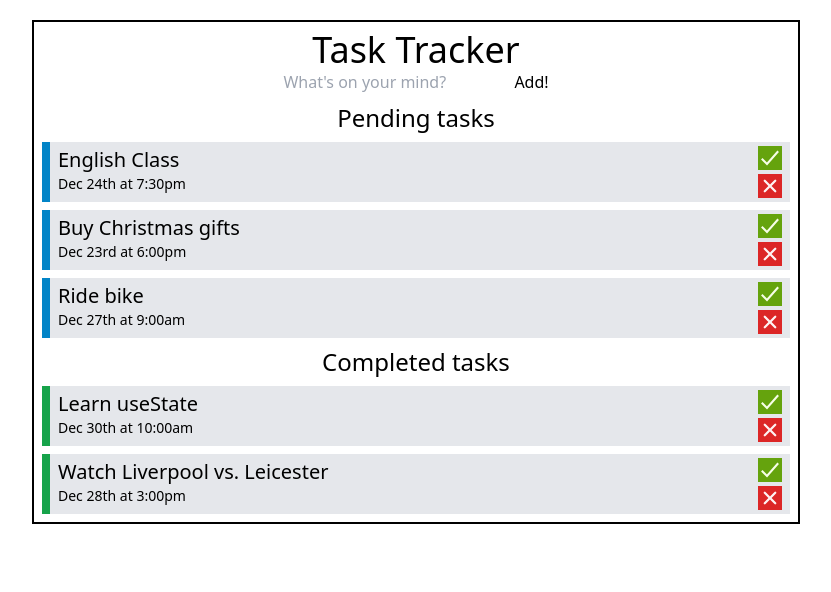
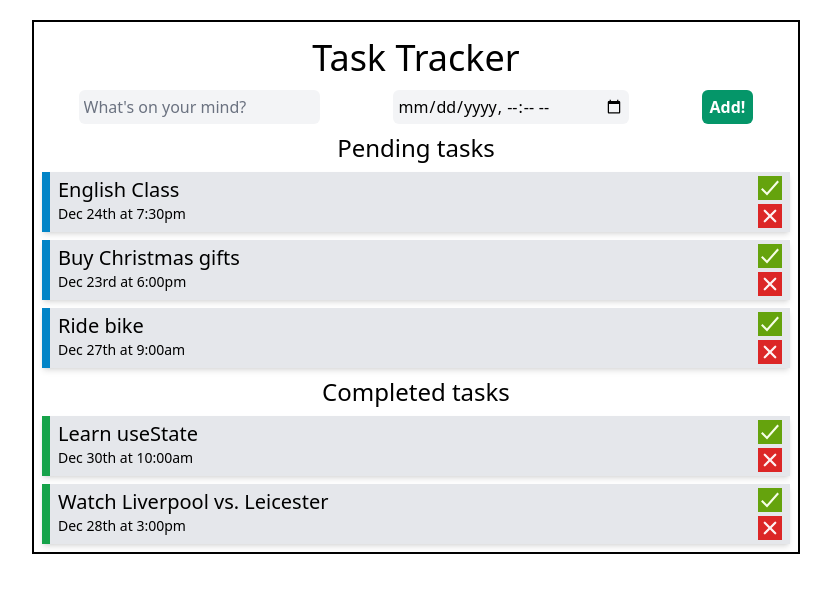
Before and after one commit to d-rocham/task-tracker, a React (Create React App) app: page / in a window 1280 px wide. Shown: the top 592 px of the page, without its empty margins (224-1055 px from the left). Built offline with nearby package versions, Linux system fonts and the light colour scheme.

Commit message:
Installed @tailwindcss/forms plugin, created basic form styling

```diff
--- a/package.json
+++ b/package.json
@@ -36,6 +36,7 @@
     ]
   },
   "devDependencies": {
+    "@tailwindcss/forms": "^0.4.0",
     "autoprefixer": "^10.4.0",
     "postcss": "^8.4.5",
     "react-icons": "^4.3.1",
--- a/src/components/Header.js
+++ b/src/components/Header.js
@@ -3,7 +3,7 @@ import NewTask from "./NewTask";
 const Header = () => {
     return (
         <div className="header-container flex flex-col justify-center py-2">
-            <h1 className="header-title text-4xl text-center">Task Tracker</h1>
+            <h1 className="header-title text-4xl text-center py-2 mb-1">Task Tracker</h1>
             <NewTask />
         </div>
 
--- a/src/components/NewTask.js
+++ b/src/components/NewTask.js
@@ -5,9 +5,10 @@ const NewTask = () => {
     }
 
     return (
-        <form action="" className="create-new-task text-center inline">
-            <input type="text" name="" id="" placeholder="What's on your mind?" />
-            <input type="submit" value="Add!" onClick={onClick} />
+        <form action="" className="create-new-task inline-flex justify-around flex-wrap">
+            <input type="text" name="" id="" placeholder="What's on your mind?" className="p-1 rounded-md bg-gray-100 border-transparent" />
+            <input type="datetime-local" name="" id="" className="p-1 rounded-md bg-gray-100 border-transparent" />
+            <input type="submit" value="Add!" onClick={onClick} className="py-1 px-2 rounded-md bg-emerald-600 border-transparent text-white font-bold cursor-pointer" />
         </form>
     )
 }
--- a/src/components/Task.js
+++ b/src/components/Task.js
@@ -2,7 +2,7 @@ import { IoClose, IoCheckmarkSharp } from "react-icons/io5"
 
 const Task = ({ task, onDelete, onChangeStatus }) => {
     return (
-        <div className="card-container flex flex-row bg-gray-200 mb-2 pr-2">
+        <div className="card-container flex flex-row bg-gray-200 mb-2 pr-2 shadow-md">
             <div className={`side-decorator ${task.completed ? "bg-green-600" : "bg-sky-600"} w-2 mr-2`}></div>
             <div className="info-container flex flex-col grow my-1">
                 <h3 className="task-title text-xl">{task.content}</h3>
--- a/tailwind.config.js
+++ b/tailwind.config.js
@@ -3,5 +3,7 @@ module.exports = {
   theme: {
     extend: {},
   },
-  plugins: [],
+  plugins: [
+    require("@tailwindcss/forms"),
+  ],
 }
```
Also changed, not shown: 1 other file (tests, documents, lock files or other folders).
